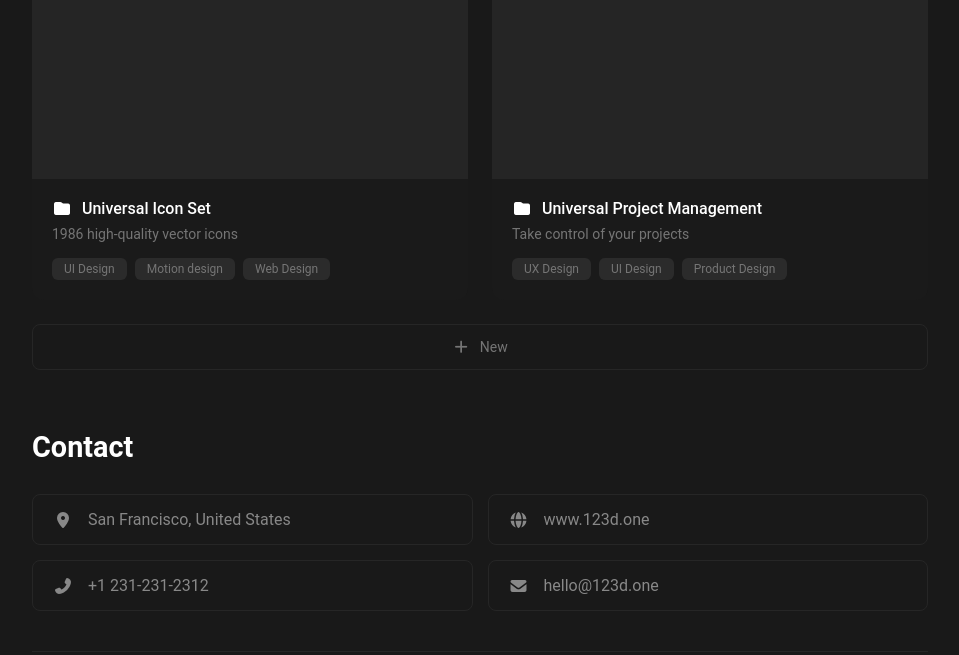
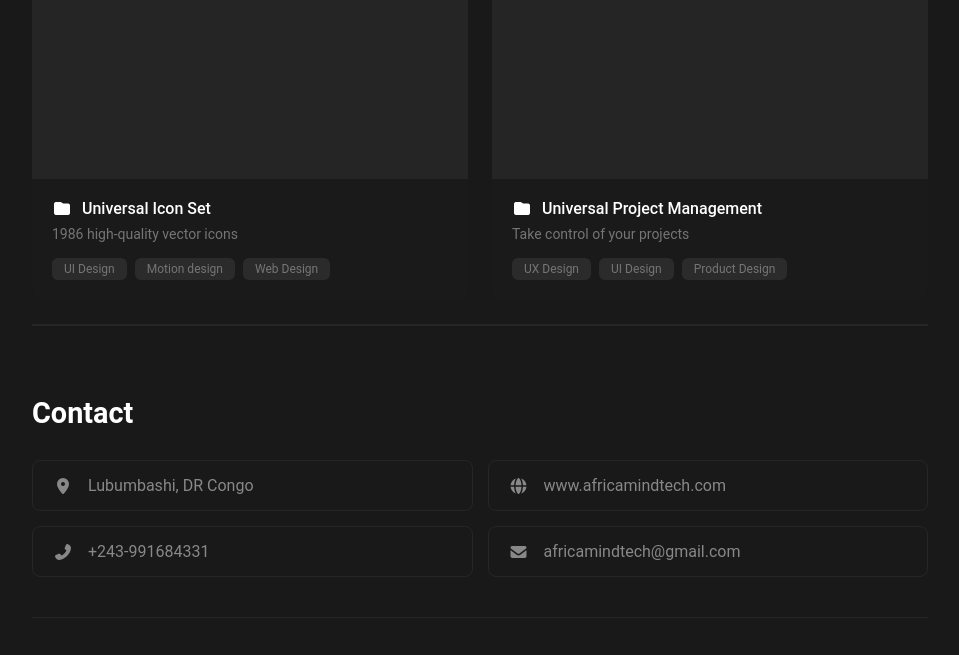
Before and after one commit to afrimindtech-boop/japhet-kalume, a plain HTML site: page index.html in a window 1280 px wide. Shown: the part 2145-2800 px from the top of the page, without its empty margins (160-1119 px from the left). Drawn offline with Linux system fonts and the light colour scheme.

Commit message:
modifiaction des information en francais

```diff
--- a/index.html
+++ b/index.html
@@ -50,9 +50,9 @@
       </div>
     </header>
     <div class="degress">
-      <p class="chart">3+ <span>Years of experience</span></p>
-      <p class="chart">20+ <span>Project competed</span></p>
-      <p class="chart">15+ <span>Satisfied clients</span></p>
+      <p class="chart">3+ <span>Ans d'experience</span></p>
+      <p class="chart">20+ <span>Projects terminer</span></p>
+      <p class="chart">15+ <span>Clients satisfaits</span></p>
     </div>
     <!-- skills -->
     <div class="skills" id="skills">
@@ -86,12 +86,15 @@
           <span class="card">VS Code</span>
           <span class="card">Git & GitHub</span>
           <span class="card">Notion</span>
+          <span class="card">ChatGpt</span>
         </div>
 
         <div class="tab-section language">
           <span class="card">JavaScript</span>
           <span class="card">Python</span>
+          <span class="card">Django</span>
           <span class="card">HTML</span>
+          <span class="card">Tailwindcss</span>
           <span class="card">CSS</span>
         </div>
       </div>
@@ -200,8 +203,6 @@
           </div>
         </article>
       </div>
-
-      <button class="add-project-btn"><i class="fas fa-plus"></i> New</button>
     </section>
 
     <section class="contact-section" id="contact">
@@ -210,19 +211,19 @@
       <div class="contact-grid">
         <div class="contact-item">
           <i class="fas fa-map-marker-alt"></i>
-          <span>San Francisco, United States</span>
+          <span>Lubumbashi, DR Congo</span>
         </div>
         <div class="contact-item">
           <i class="fas fa-globe"></i>
-          <span>www.123d.one</span>
+          <span>www.africamindtech.com</span>
         </div>
         <div class="contact-item">
           <i class="fas fa-phone-alt"></i>
-          <span>+1 231-231-2312</span>
+          <span>+243-991684331</span>
         </div>
         <div class="contact-item">
           <i class="fas fa-envelope"></i>
-          <span>hello@123d.one</span>
+          <span>africamindtech@gmail.com</span>
         </div>
       </div>
 
--- a/style.css
+++ b/style.css
@@ -390,8 +390,9 @@ body {
 
 .projects-section {
   width: 70%;
-  margin: 60px auto;
+  margin: 70px auto;
   color: var(--text-white);
+  border-bottom: 2px solid var(--border-color);
   font-family:
     -apple-system, BlinkMacSystemFont, "Segoe UI", Roboto, sans-serif;
 }
@@ -481,28 +482,6 @@ body {
   padding: 4px 12px;
   border-radius: 6px;
   font-size: 12px;
-}
-
-/* Bouton New */
-.add-project-btn {
-  width: 100%;
-  padding: 14px;
-  background: transparent;
-  border: 1px solid var(--border-color);
-  border-radius: 8px;
-  color: var(--text-muted);
-  cursor: pointer;
-  font-size: 14px;
-  display: flex;
-  align-items: center;
-  justify-content: center;
-  gap: 10px;
-  transition: all 0.2s;
-}
-
-.add-project-btn:hover {
-  background: #151515;
-  color: var(--text-white);
 }
 
 /* Responsive */
```
